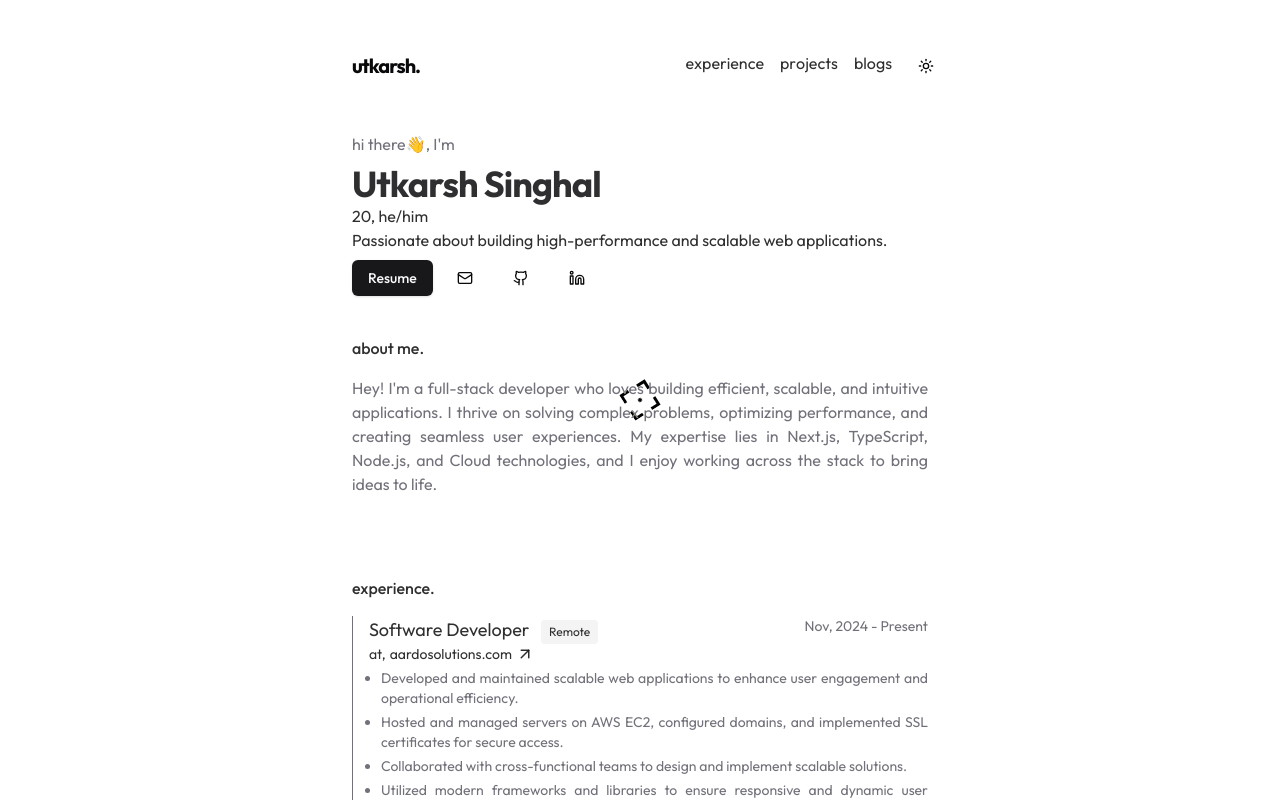
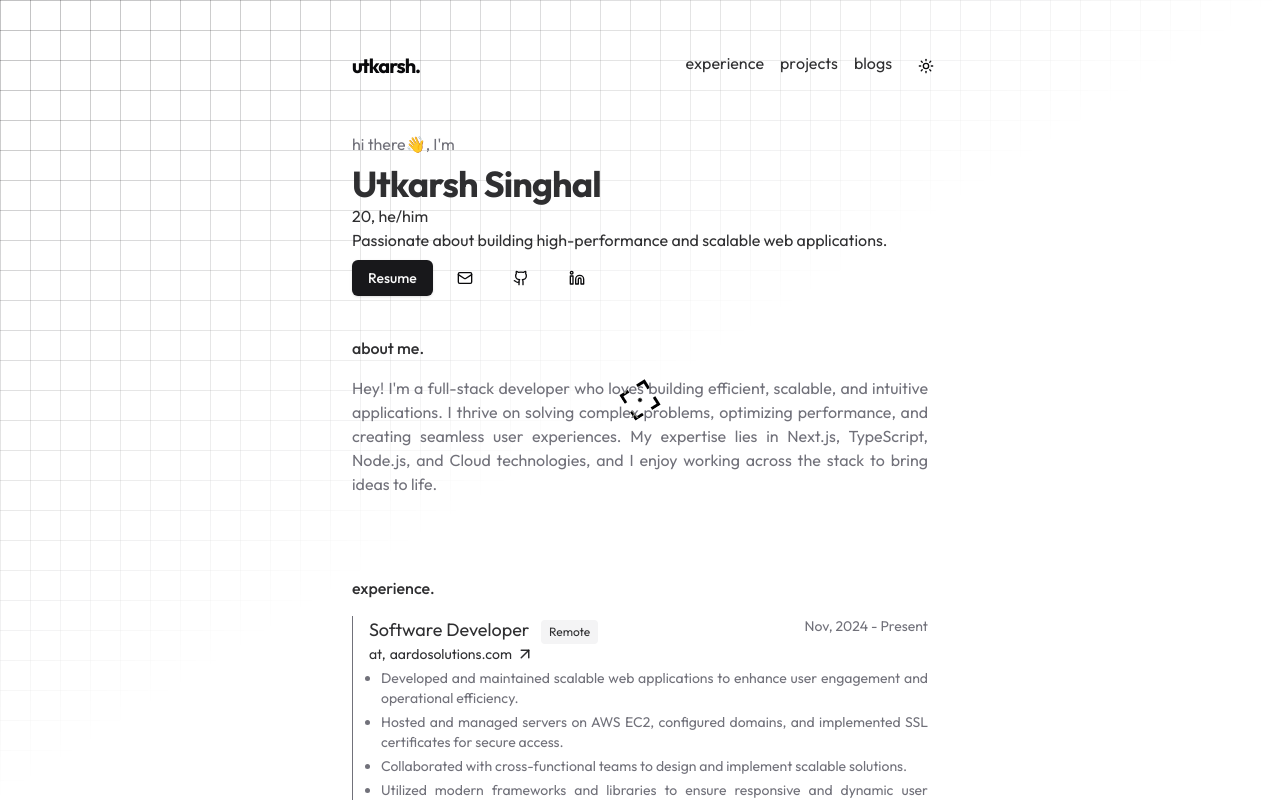
Before and after one commit to phats02/portfolio, a Next.js app: page / in a window 1280 px wide. Shown: the top 800 px of the page. Built offline with nearby package versions, Linux system fonts and the light colour scheme.

Commit message:
[ ADDED ] : Implement GridPattern component and integrate it into the main page layout

```diff
--- a/src/app/page.tsx
+++ b/src/app/page.tsx
@@ -12,6 +12,7 @@ import {
   Projects,
   Skills,
 } from "@/components/sections";
+import GridPattern from "@/components/ui/grid-pattern";
 import TargetCursor from "@/components/ui/target-cursor";
 import useMobileDetection from "@/hooks/use-mobile";
 
@@ -19,8 +20,16 @@ export default function Page() {
   const checkMobile = useMobileDetection();
 
   return (
-    <div className="bg-background mx-auto px-4 pt-6 sm:pt-12 w-full lg:w-2/3 xl:w-1/2 text-foreground">
+    <div className="mx-auto px-4 pt-6 sm:pt-12 w-full lg:w-2/3 xl:w-1/2 text-foreground">
       <Navbar />
+
+      <GridPattern
+        width={30}
+        height={30}
+        x={-1}
+        y={-1}
+        className="[mask-image:linear-gradient(to_bottom_right,white,transparent,transparent)]"
+      />
 
       <main className="px-4 min-h-lvh">
         <Header data={DATA.HEADER} />
--- /dev/null
+++ b/src/components/ui/grid-pattern.tsx
@@ -0,0 +1,41 @@
+const GridPattern = ({
+  width = 20,
+  height = 20,
+  x = 0,
+  y = 0,
+  className = "",
+}: {
+  width?: number;
+  height?: number;
+  x?: number;
+  y?: number;
+  className?: string;
+}) => {
+  return (
+    <svg
+      className={`absolute inset-0 z-[-1] ${className}`}
+      width="100%"
+      height="100%"
+      xmlns="http://www.w3.org/2000/svg"
+    >
+      <defs>
+        <pattern
+          id="grid"
+          width={width}
+          height={height}
+          patternUnits="userSpaceOnUse"
+        >
+          <path
+            d={`M ${width} 0 L 0 0 0 ${height}`}
+            fill="none"
+            stroke="currentColor"
+            strokeWidth="0.5"
+          />
+        </pattern>
+      </defs>
+      <rect width="100%" height="100%" fill="url(#grid)" x={x} y={y} />
+    </svg>
+  );
+};
+
+export default GridPattern;
```
